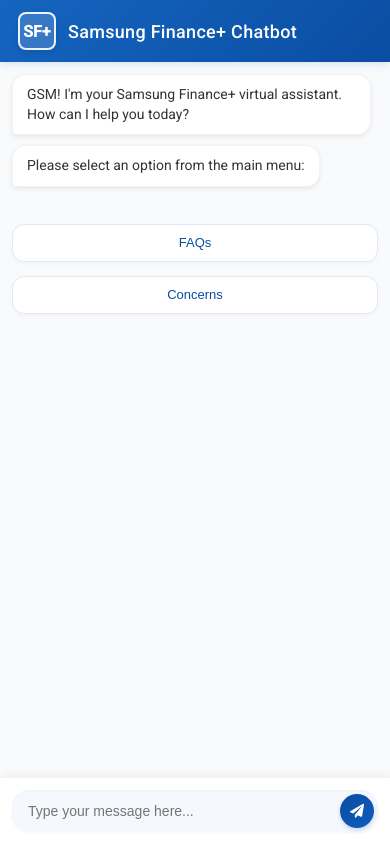
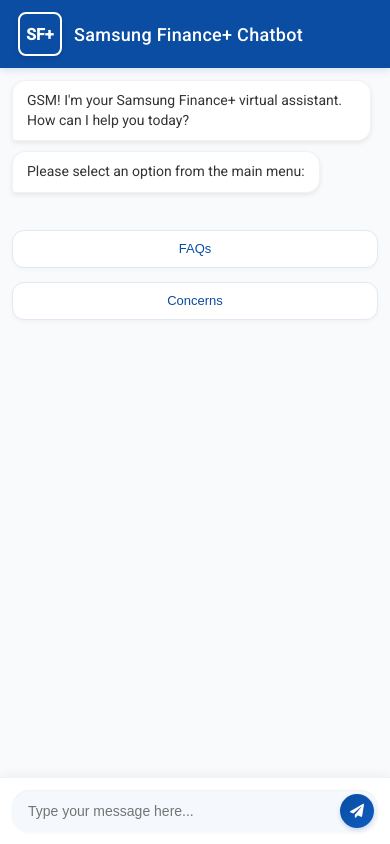
Before and after one commit to Warhyl/Samsung-Finance-Chatbot, a plain HTML site: page index.html in a window 390 px wide. Drawn offline with Linux system fonts and the light colour scheme.

Commit message:
Update styles.css

```diff
--- a/styles.css
+++ b/styles.css
@@ -42,7 +42,7 @@
 }
 
 .chat-header {
-    background: linear-gradient(135deg, #1565C0 0%, #0a4da2 100%);
+    background: #0a4da2;
     color: white;
     padding: 12px 18px;
     z-index: 10;
@@ -60,14 +60,14 @@
     display: flex;
     align-items: center;
     justify-content: center;
-    height: 35px;
-    width: 35px;
-    background-color: rgba(255, 255, 255, 0.15);
-    color: white;
+    height: 44px;
+    width: 44px;
+    background-color: #0a4da2;
+    color: #fff;
     font-weight: bold;
-    font-size: 16px;
+    font-size: 18px;
     margin-right: 12px;
-    border: 2px solid rgba(255, 255, 255, 0.9);
+    border: 2px solid #fff;
     border-radius: 8px;
     box-shadow: 0 2px 5px rgba(0, 0, 0, 0.1);
 }
@@ -390,9 +390,12 @@
     }
 
     .sf-logo {
-        height: 34px;
-        width: 34px;
+        height: 40px;
+        width: 40px;
         font-size: 16px;
+        background-color: #0a4da2;
+        color: #fff;
+        border: 2px solid #fff;
     }
 
     .header-title h1 {
```
